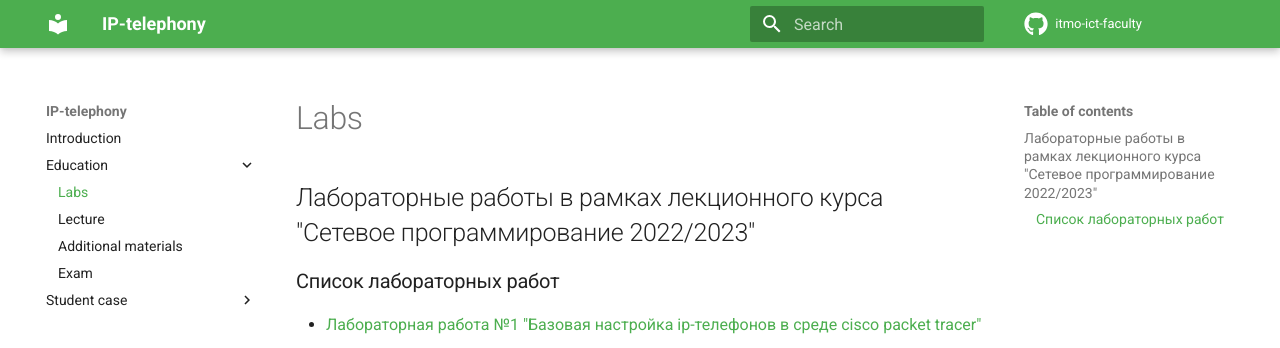
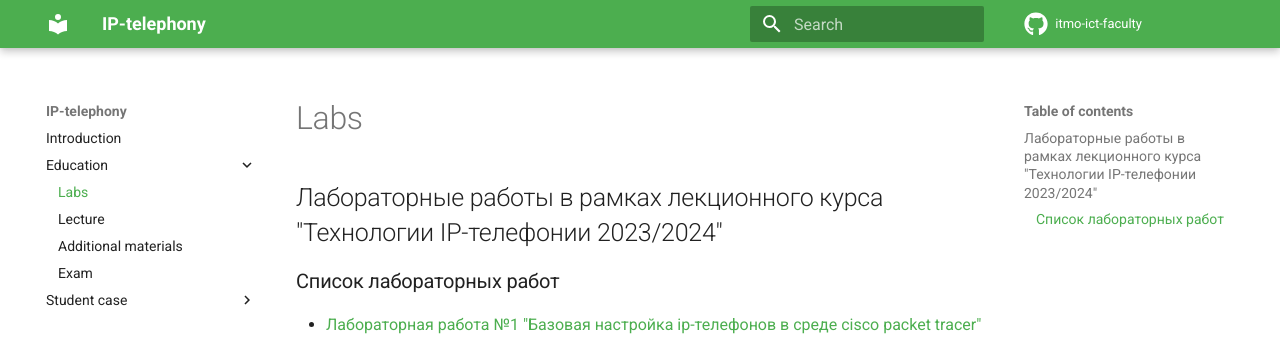
Before and after one commit to itmo-ict-faculty/ip-telephony, an MkDocs documentation site: the page built from docs/education/labs.md, in a window 1280 px wide. Shown: the top 348 px of the page. Built offline with MkDocs 1.6.1 and Material for MkDocs 9.7.7, drawn with Linux system fonts in a browser that asks for light colours; comment, search, counter and statistics services are not loaded.

Commit message:
Update labs.md

```diff
--- a/docs/education/labs.md
+++ b/docs/education/labs.md
@@ -1,4 +1,4 @@
-## Лабораторные работы в рамках лекционного курса "Сетевое программирование 2022/2023"
+## Лабораторные работы в рамках лекционного курса "Технологии IP-телефонии 2023/2024"
 ### Список лабораторных работ
 - [Лабораторная работа №1 "Базовая настройка ip-телефонов в среде cisco packet tracer"](labs2023_2024/lab1/lab1.md)
 - [Лабораторная работа №2 "Конфигурация voip в среде cisco packet tracer"](labs2023_2024/lab2/lab2.md)
```
